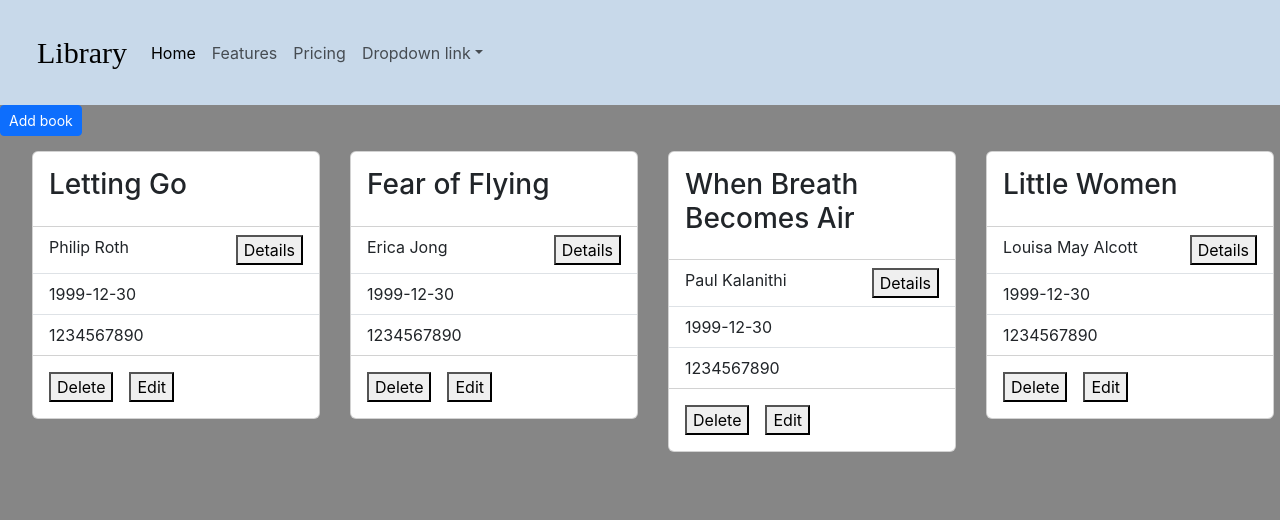
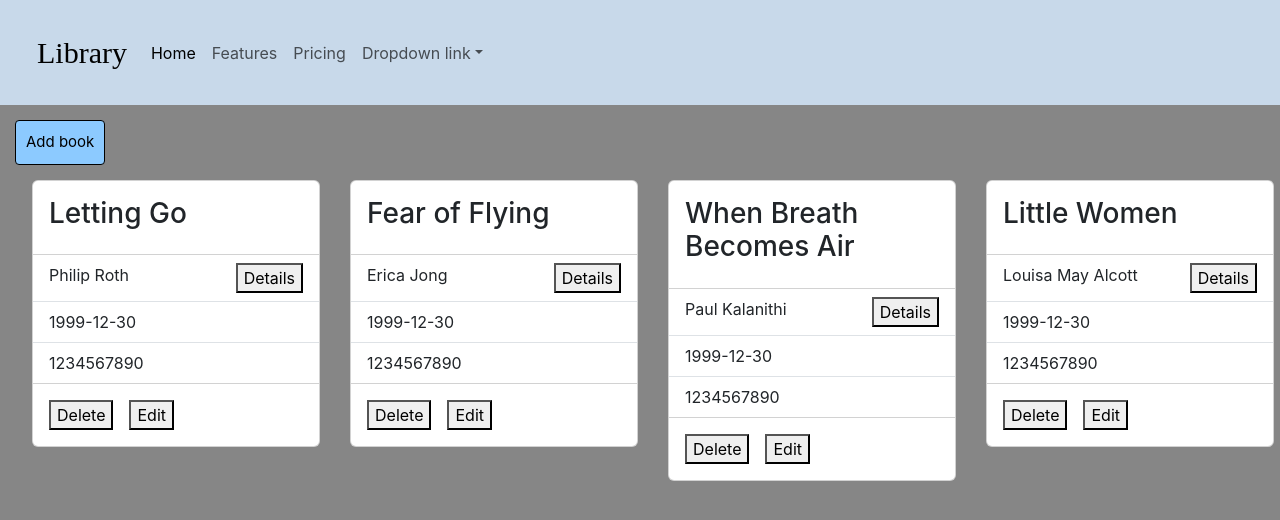
Before and after one commit to nixon100/formik-task, a React (Create React App) app: page / in a window 1280 px wide. Shown: the top 520 px of the page. Built offline with nearby package versions, Linux system fonts and the light colour scheme.

Commit message:
task completed

```diff
--- a/src/App.css
+++ b/src/App.css
@@ -70,8 +70,20 @@ div#error1 {
 button#ert {
   float: right;
 }
-
-
+.mb-3 {
+  margin-bottom: 1rem !important;
+  margin-top: 1rem;
+}
+button.btn.btn-primary.btn-sm.ddff {
+  margin-right: 20px;
+  padding: 10px;
+  background-color: #8ccaff;
+  border-color: black;
+  color: #000000;
+  font-size: 15px;
+  margin-top: 15px;
+  margin-left: 15px;
+}
 
 
 /* .gamut-1jn300j-FlexBox {
--- a/src/App.js
+++ b/src/App.js
@@ -11,8 +11,8 @@ function App() {
   const [edit, setEdit] = useState(false);
   const [editid, setEditid] = useState();
   const [details, setDetails] = useState(false);
-  const [authorid, setAuthorid] = useState();
-  const [edit2,setEdit2] = useState(false);
+  const [authorid, setAuthorid] = useState(0);
+  const [edit2, setEdit2] = useState(false);
 
   const validate = (values) => {
     const errors = {};
@@ -73,8 +73,10 @@ function App() {
     },
   });
   const Authorrrr = (id) => {
+    console.log(id);
     //     const aw = json.filter((item) => item.id== id);
     // console.log(aw)
+    if (authorid > 0) {
       return (
         // <ul className="gamut-glpvwy-LayoutGrid e10xj1580">
         <li className="gamut-87ddz7-StyledColumn e1y0e4q30">
@@ -89,11 +91,26 @@ function App() {
                 <li className="list-group-item">{json[id - 1].DOB}</li>
               </ul>
               <div className="card-body">
-                <button href="#" className="card-link" onClick={() => editTwo()}>
+                {(json[id-1].biography==="") ? (
+                  <button
+                    type="button"
+                    className="card-link"
+                    onClick={() => editTwo()}
+                  >
+                    Add
+                  </button>
+                ) : (
+                  <button
+                    type="button"
+                    className="card-link"
+                    onClick={() => editTwo()}
+                  >
                     Edit
                   </button>
+                )}
+
                 <button
-                  href="#"
+                  type="button"
                   className="card-link"
                   onClick={() => cancelE()}
                 >
@@ -105,12 +122,13 @@ function App() {
         </li>
         // </ul>
       );
+    }
   };
 
   // function authorEdit (){
 
   // }
-  function cancelE (){
+  function cancelE() {
     setAuthorid(0);
   }
   function authorShow(id) {
@@ -137,17 +155,21 @@ function App() {
     setEdit(true);
   }
   function editTwo(i) {
-   setEdit2(true)
+    setEdit2(true);
+  }
+  function cancel1 (){
+    setEdit(false);
+    setAdd(false);
   }
   // Function to add or edit an item in the json array
   function addOrEditItem(v, id) {
     // Check if edit is true
     if (edit) {
       console.log("Edit item with id:", id);
-      setJson(json.map((e) => (e.id === id ? v : e)));
+      setJson(json.map((e) => (e.id === id ? {...e,...v, id: e.id } : e)));
     } else {
       console.log("Add new item:", v);
-      setJson((prevJson) => [...prevJson, { ...v, id: json.length + 1 }]);
+      setJson((prevJson) => [...prevJson, { ...v, id: json.length + 1,DOB :"",biography:"", }]);
     }
 
     // Reset form values
@@ -284,7 +306,7 @@ function App() {
           <button type="submit" class="btn btn-primary btn-sm">
             Save
           </button>
-          <button type="button" class="btn btn-secondary btn-sm">
+          <button type="button" class="btn btn-secondary btn-sm" onClick={cancel1}>
             Cancel
           </button>
         </div>
@@ -519,17 +541,24 @@ function App() {
           </div>
         </div>
       </nav>
-      <button
+     {(!add && !edit && !edit2) ? ( <button
         type="button"
-        className="btn btn-primary btn-sm"
+        className="btn btn-primary btn-sm ddff"
         onClick={() => setAdd(true)}
       >
         Add book
-      </button>
+      </button>):null}
 
       {add ? addB : !add && !edit && !edit2 ? View : null}
       {edit ? addB : null}
-      {edit2 ? <AuthorPage setEdit2 ={setEdit2} setJson={setJson} json ={json} authorid={authorid}/>:null}
+      {edit2 ? (
+        <AuthorPage
+          setEdit2={setEdit2}
+          setJson={setJson}
+          json={json}
+          authorid={authorid}
+        />
+      ) : null}
       {/* {details ? cccc() : null} */}
       {/* {details ? <AuthorPage id ={authorid} json ={json} setJson={setJson}/> :null} */}
     </div>
--- a/src/AuthorPage.js
+++ b/src/AuthorPage.js
@@ -57,6 +57,10 @@ const AuthorPage = (props) => {
 
     },
   });
+
+  function cancell () {
+    props.setEdit2(false)
+  }
 
   return (
     <div className="adddd">
@@ -149,7 +153,7 @@ const AuthorPage = (props) => {
           <button type="submit" class="btn btn-primary btn-sm">
             Save
           </button>
-          <button type="button" class="btn btn-secondary btn-sm">
+          <button type="button" class="btn btn-secondary btn-sm" onClick={cancell}>
             Cancel
           </button>
         </div>
```
Lines whose indentation alone changed are shown as unchanged.
